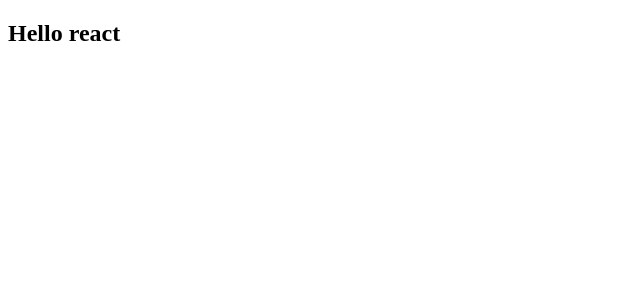
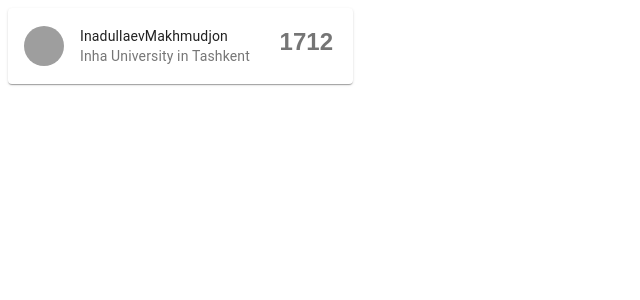
Before and after one commit to Dastnbek/top-commits, a React (Create React App) app: page / in a window 1280 px wide. Shown: the top 300 px of the page, without its empty margins (0-640 px from the left). Built offline with nearby package versions, Linux system fonts and the light colour scheme; grey boxes are pictures that could not be loaded.

Commit message:
Card is ready

```diff
--- a/package.json
+++ b/package.json
@@ -3,12 +3,15 @@
   "version": "0.1.0",
   "private": true,
   "dependencies": {
+    "@material-ui/core": "^4.11.0",
     "@testing-library/jest-dom": "^4.2.4",
     "@testing-library/react": "^9.5.0",
     "@testing-library/user-event": "^7.2.1",
+    "axios": "^0.19.2",
     "react": "^16.13.1",
     "react-dom": "^16.13.1",
-    "react-scripts": "3.4.1"
+    "react-scripts": "3.4.1",
+    "styled-components": "^5.1.1"
   },
   "scripts": {
     "start": "react-scripts start",
--- /dev/null
+++ b/src/api/index.js
@@ -0,0 +1,4 @@
+import axios from "axios";
+const getUsers = axios.get("https://commiters.now.sh/rank/uzbekistan");
+
+export default { getUsers };
--- /dev/null
+++ b/src/components/card/index.js
@@ -0,0 +1,42 @@
+import React from "react";
+import Card from "@material-ui/core/Card";
+import CardHeader from "@material-ui/core/CardHeader";
+import Avatar from "@material-ui/core/Avatar";
+import IconButton from "@material-ui/core/IconButton";
+import { makeStyles } from "@material-ui/core/styles";
+
+const useStyles = makeStyles((theme) => ({
+  root: {
+    maxWidth: 345,
+  },
+  btn: {
+    borderColor: "red",
+  },
+  contr: {
+    fontWeight: 600,
+  },
+}));
+const CustomCard = () => {
+  const classes = useStyles();
+  return (
+    <Card className={classes.root}>
+      <CardHeader
+        avatar={
+          <Avatar
+            aria-label="recipe"
+            src="https://avatars2.githubusercontent.com/u/4734297?v=4"
+          ></Avatar>
+        }
+        action={
+          <IconButton aria-label="settings">
+            <span className={classes.contr}>1712</span>
+          </IconButton>
+        }
+        title="InadullaevMakhmudjon"
+        subheader="Inha University in Tashkent"
+      />
+    </Card>
+  );
+};
+
+export default CustomCard;
--- a/src/index.js
+++ b/src/index.js
@@ -1,9 +1,10 @@
 import React from "react";
 import ReactDOM from "react-dom";
+import Card from "./components/card";
 
 ReactDOM.render(
   <React.StrictMode>
-    <h2>Hello react</h2>
+    <Card />
   </React.StrictMode>,
   document.getElementById("root")
 );
```
Also changed, not shown: src/components/App.js (added), src/components/card/atoms/index.js (added), src/components/card/moleculas/index.js (added), src/components/search/atoms/index.js (added), src/components/search/moleculas/index.js (added), 1 other file (tests, documents, lock files or other folders).
